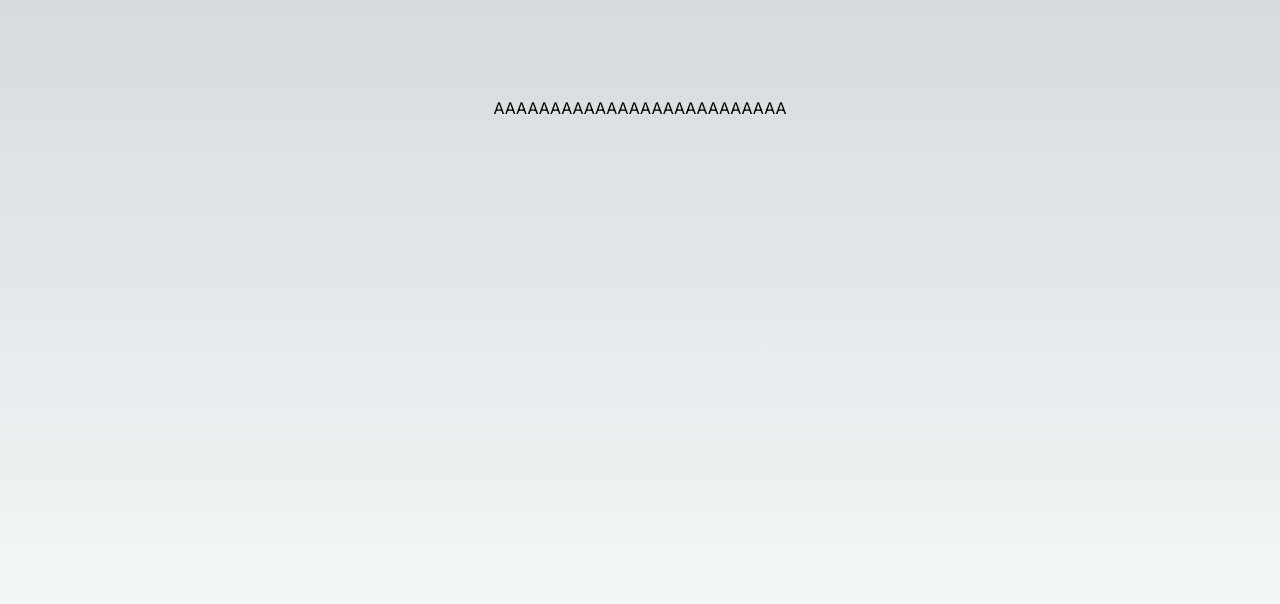
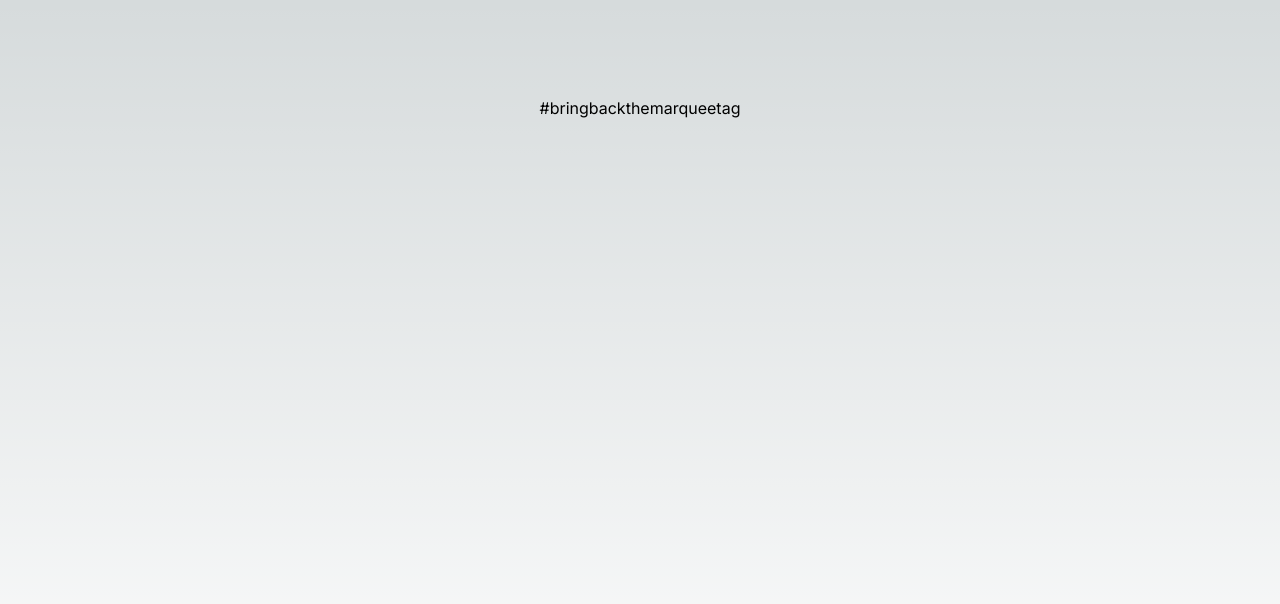
Before and after one commit to realvandi/sudohaxe, a Next.js app: page /sudohaxe/warzone in a window 1280 px wide. Shown: the top 604 px of the page. Built offline with nearby package versions, Linux system fonts and the light colour scheme.

Commit message:
feat: Cleanup sudohaxe.com

```diff
--- a/src/app/layout.tsx
+++ b/src/app/layout.tsx
@@ -6,7 +6,7 @@ const inter = Inter({ subsets: ["latin"] });
 
 export const metadata: Metadata = {
   title: "Sudohaxe",
-  description: "SUDOHAXEE",
+  description: "SUDOHAXE",
 };
 
 export default function RootLayout({
--- a/src/app/warzone/page.tsx
+++ b/src/app/warzone/page.tsx
@@ -1,15 +1,7 @@
 export default function Page() {
   return (
     <main className="flex min-h-screen flex-col items-center p-24">
-      AAAAAAAAAAAAAAAAAAAAAAAAAA
-      {/* <div className=" bg-red-300 h-[100px] w-[200px]">
-        <marquee>AaaaaaaaaaaAAAAAAAAAAAaaaAAaaaAAAAAa</marquee>
-      </div>
-      <div className="h-[300px] w-[300px]">
-        <marquee direction="down" width="250" height="200" behavior="alternate">
-          <marquee behavior="alternate">#BRING BACK MARQUEE</marquee>
-        </marquee>
-      </div> */}
+      #bringbackthemarqueetag
     </main>
   );
 }
```
Also changed, not shown: src/app/page.tsx (+0 -8 lines), 1 other file (tests, documents, lock files or other folders).
